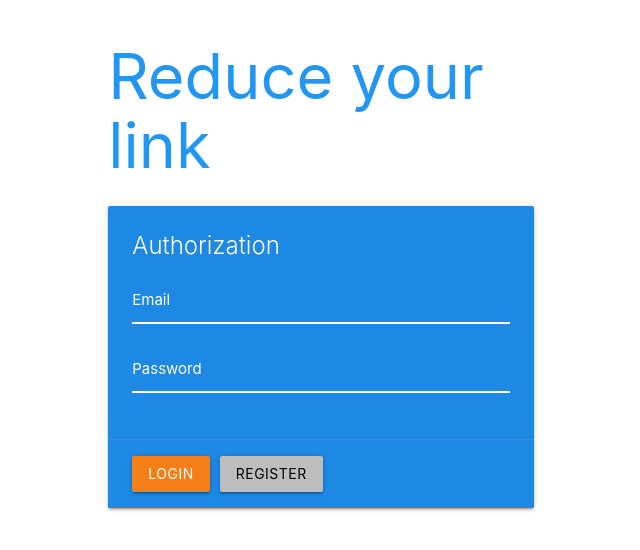
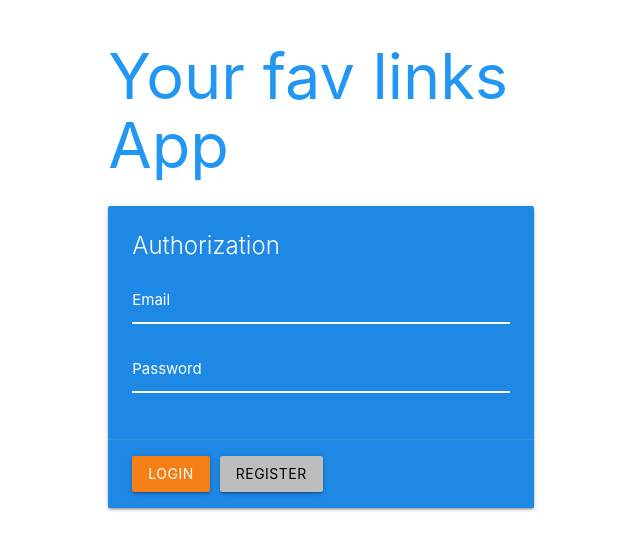
Before and after one commit to Raftouch/links-app, a React (Vite) app in the folder client/: page / in a window 1280 px wide. Shown: the top 550 px of the page, without its empty margins (319-959 px from the left). Built offline with nearby package versions, Linux system fonts and the light colour scheme.

Commit message:
:pencil2: fixed typos

```diff
--- a/client/src/components/Navbar.jsx
+++ b/client/src/components/Navbar.jsx
@@ -16,7 +16,7 @@ export const Navbar = () => {
     <nav>
       <div className="nav-wrapper blue darken-1" style={{ padding: "0 2rem" }}>
         <span to="/" className="brand-logo left" style={{ padding: "0 2rem" }}>
-          Link reducer
+          Links App
         </span>
         <ul id="nav-mobile" className="right">
           <li>
--- a/client/src/pages/AuthPage.jsx
+++ b/client/src/pages/AuthPage.jsx
@@ -38,7 +38,7 @@ export const AuthPage = () => {
   return (
     <div className="row">
       <div className="col s6 offset-s3">
-        <h1>Reduce your link</h1>
+        <h1>Your fav links App</h1>
         <div className="card blue darken-1">
           <div className="card-content white-text">
             <span className="card-title">Authorization</span>
```
